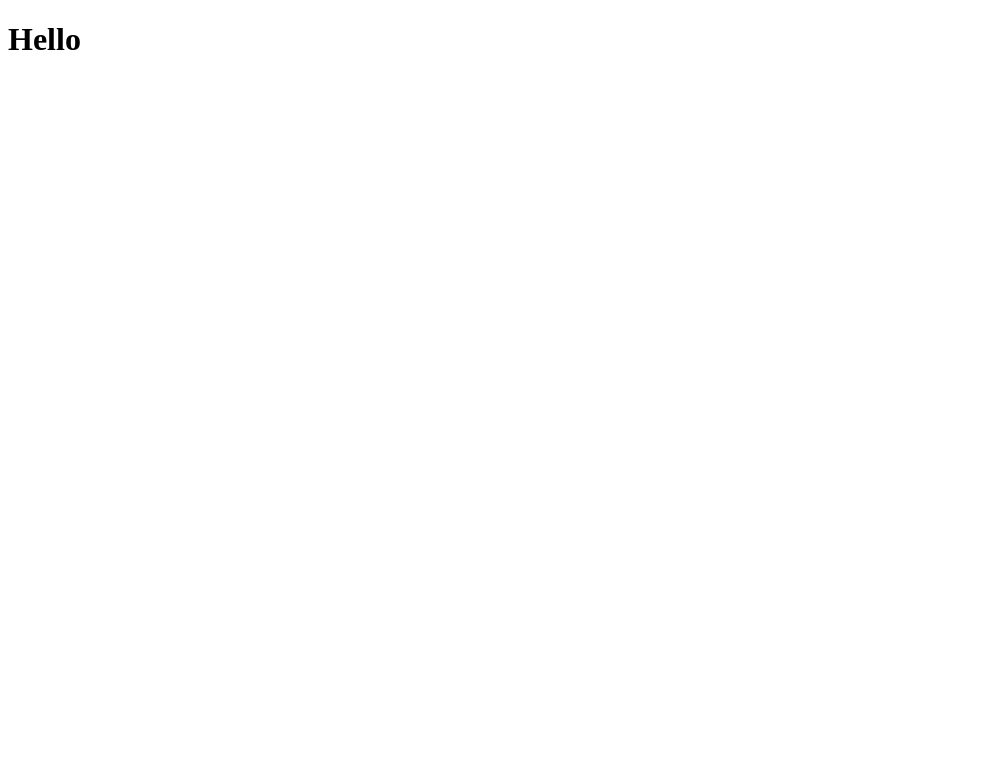
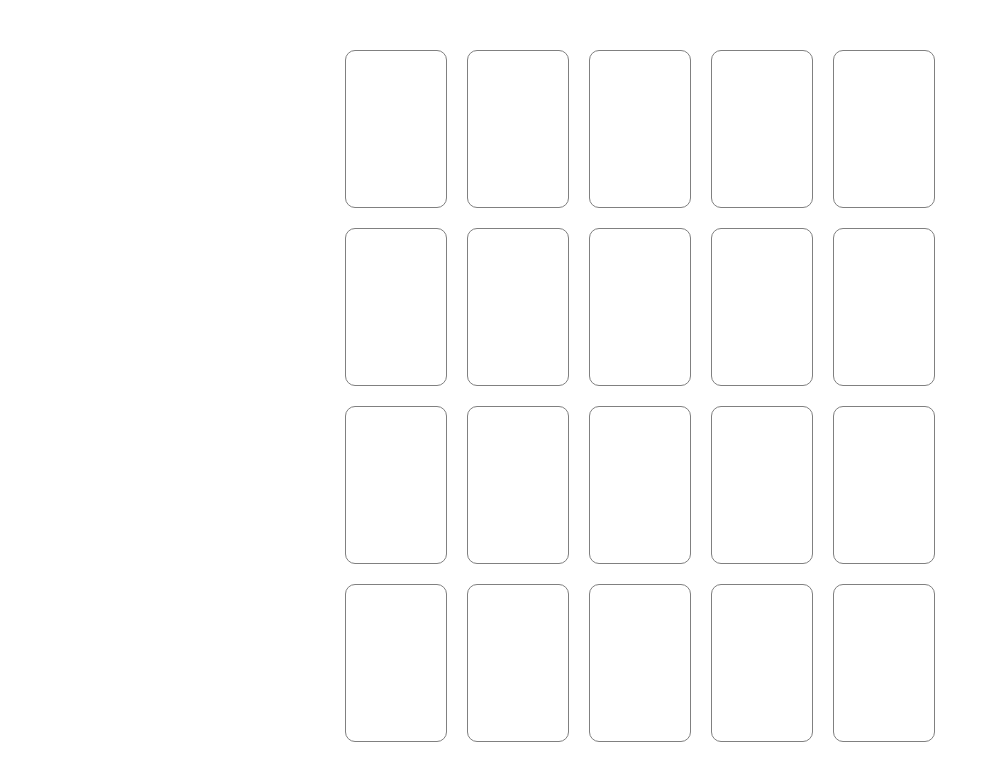
Before and after one commit to gnarlygnoes/patience, a React app: page / in a window 1280 px wide. Shown: the top 760 px of the page, without its empty margins (0-990 px from the left). Built offline with nearby package versions, Linux system fonts and the light colour scheme.

Commit message:
Draw empty card to the screen in a grid.

```diff
--- a/public/index.html
+++ b/public/index.html
@@ -3,6 +3,7 @@
   <head>
     <meta charset="UTF-8" />
     <title>Patience</title>
+    <link rel="stylesheet" href="./style.css" />
   </head>
   <body>
     <div id="root"></div>
--- /dev/null
+++ b/public/style.css
@@ -0,0 +1,16 @@
+.Cards {
+  margin: 50px 0;
+  display: grid;
+  grid-template-columns: auto auto auto auto auto;
+  align-items: center;
+  justify-content: center;
+  gap: 20px;
+}
+
+.Card {
+  --width: 100px;
+  width: var(--width);
+  height: calc(var(--width) * 1.56);
+  border: 1px solid gray;
+  border-radius: 10px;
+}
--- /dev/null
+++ b/src/card.tsx
@@ -0,0 +1,5 @@
+import * as React from "react";
+
+export function Card() {
+  return <div className="Card"></div>;
+}
--- a/src/index.tsx
+++ b/src/index.tsx
@@ -1,14 +1,16 @@
 import * as React from "react";
 import { createRoot } from "react-dom/client";
-import { Rank } from "./types/types";
-import { cards } from "./cards";
+import { cards } from "./card-data";
+import { Card } from "./card";
 
 function App() {
   console.log(cards);
 
   return (
-    <div>
-      <h1>Hello</h1>
+    <div className="Cards">
+      {cards.map((card) => (
+        <Card key={card.rank + card.suit.name} />
+      ))}
     </div>
   );
 }
```
Also changed, not shown: src/card-data.ts (renamed from src/cards.ts).
